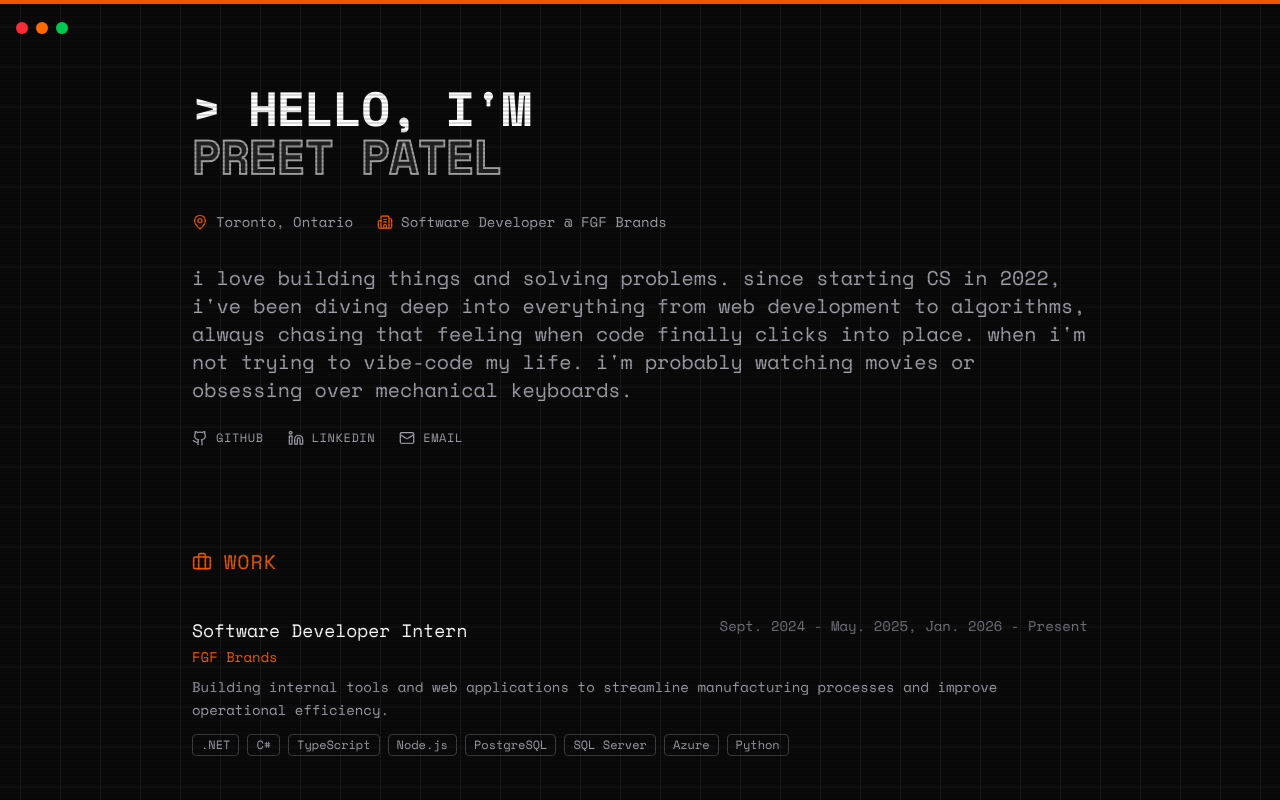
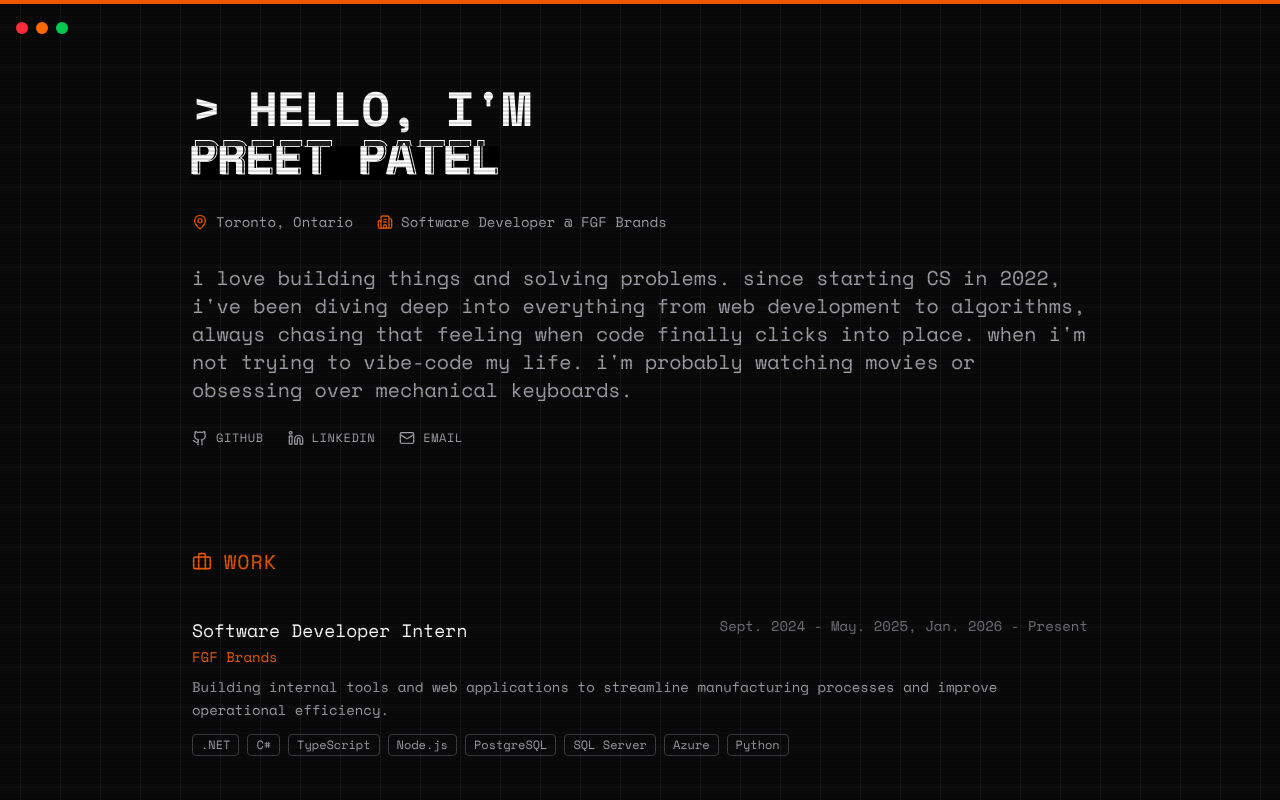
Before and after one commit to PrEEtPatEl44/portfolio, a Next.js app: page / in a window 1280 px wide. Shown: the top 800 px of the page. Built offline with nearby package versions, Linux system fonts and the light colour scheme; no server answers.

Commit message:
text glitch effect

```diff
--- a/app/page.tsx
+++ b/app/page.tsx
@@ -11,7 +11,7 @@ import {
 import { Button } from "@/components/ui/button";
 import { Badge } from "@/components/ui/badge";
 import { TextFlip } from "@/components/ui/text-flip";
-import { TextScramble } from "@/components/ui/text-scramble";
+import { GlitchText } from "@/components/ui/glitch-text";
 import { FadeIn } from "@/components/ui/fade-in";
 import { hero, skills, workExperience, projects, education } from "@/data/data";
 import { AccentPicker } from "@/components/ui/accent-picker";
@@ -33,7 +33,7 @@ export default function Home() {
             <span className="text-white">&gt; </span>
             <span className="text-white">HELLO, I&apos;M</span>
             <br />
-            <TextScramble text={hero.name} className="text-outline" />
+            <GlitchText text={hero.name} className="text-outline" />
             <span className="inline-block w-[0.6em] h-[1.1em] bg-brand align-middle ml-1 animate-blink" />
           </h1>
 
--- /dev/null
+++ b/components/ui/glitch-text.tsx
@@ -0,0 +1,89 @@
+"use client";
+
+interface GlitchTextProps {
+  text: string;
+  className?: string;
+}
+
+export function GlitchText({ text, className = "" }: GlitchTextProps) {
+  return (
+    <>
+      <style jsx>{`
+        .glitch-text {
+          position: relative;
+          display: inline-block;
+          -webkit-text-stroke: 1px white;
+          color: transparent;
+        }
+
+        .glitch-text::before,
+        .glitch-text::after {
+          content: attr(data-text);
+          position: absolute;
+          top: 0;
+          left: 0;
+          width: 100%;
+          height: 100%;
+          background: black;
+        }
+
+        .glitch-text::before {
+          left: 2px;
+          text-shadow: -2px 0 #ff6600;
+          animation: glitch-anim 5s infinite linear alternate-reverse;
+        }
+
+        .glitch-text::after {
+          left: -2px;
+          text-shadow: -2px 0 #fff;
+          animation: glitch-anim2 5s infinite linear alternate-reverse;
+        }
+
+        @keyframes glitch-anim {
+          0% {
+            clip: rect(31px, 9999px, 94px, 0);
+          }
+          20% {
+            clip: rect(62px, 9999px, 42px, 0);
+          }
+          40% {
+            clip: rect(16px, 9999px, 78px, 0);
+          }
+          60% {
+            clip: rect(81px, 9999px, 13px, 0);
+          }
+          80% {
+            clip: rect(95px, 9999px, 53px, 0);
+          }
+          100% {
+            clip: rect(23px, 9999px, 86px, 0);
+          }
+        }
+
+        @keyframes glitch-anim2 {
+          0% {
+            clip: rect(65px, 9999px, 100px, 0);
+          }
+          20% {
+            clip: rect(12px, 9999px, 58px, 0);
+          }
+          40% {
+            clip: rect(94px, 9999px, 32px, 0);
+          }
+          60% {
+            clip: rect(45px, 9999px, 81px, 0);
+          }
+          80% {
+            clip: rect(29px, 9999px, 15px, 0);
+          }
+          100% {
+            clip: rect(78px, 9999px, 46px, 0);
+          }
+        }
+      `}</style>
+      <span className={`glitch-text ${className}`} data-text={text}>
+        {text}
+      </span>
+    </>
+  );
+}
--- a/components/ui/text-scramble.tsx
+++ /dev/null
@@ -1,51 +0,0 @@
-"use client";
-
-import { useEffect, useState } from "react";
-
-const chars = "ABCDEFGHIJKLMNOPQRSTUVWXYZ0123456789@#$%&*";
-
-export function TextScramble({
-  text,
-  className = "",
-}: {
-  text: string;
-  className?: string;
-}) {
-  const [display, setDisplay] = useState(text);
-  const [mounted, setMounted] = useState(false);
-
-  useEffect(() => {
-    setMounted(true);
-  }, []);
-
-  useEffect(() => {
-    if (!mounted) return;
-    const duration = 1200;
-    const frameInterval = 30;
-    const totalFrames = duration / frameInterval;
-    let frame = 0;
-
-    const interval = setInterval(() => {
-      frame++;
-      const progress = frame / totalFrames;
-      const lockedCount = Math.floor(progress * text.length);
-
-      const result = text.split("").map((char, i) => {
-        if (char === " ") return " ";
-        if (i < lockedCount) return char;
-        return chars[Math.floor(Math.random() * chars.length)];
-      });
-
-      setDisplay(result.join(""));
-
-      if (frame >= totalFrames) {
-        clearInterval(interval);
-        setDisplay(text);
-      }
-    }, frameInterval);
-
-    return () => clearInterval(interval);
-  }, [mounted, text]);
-
-  return <span className={className}>{display}</span>;
-}
--- a/data/data.ts
+++ b/data/data.ts
@@ -65,7 +65,7 @@ export interface Project {
 }
 
 export const hero: Hero = {
-  name: "Preet Patel",
+  name: "PREET PATEL",
   location: "Toronto, Ontario",
   position: "Software Developer @ FGF Brands",
   description:
```
